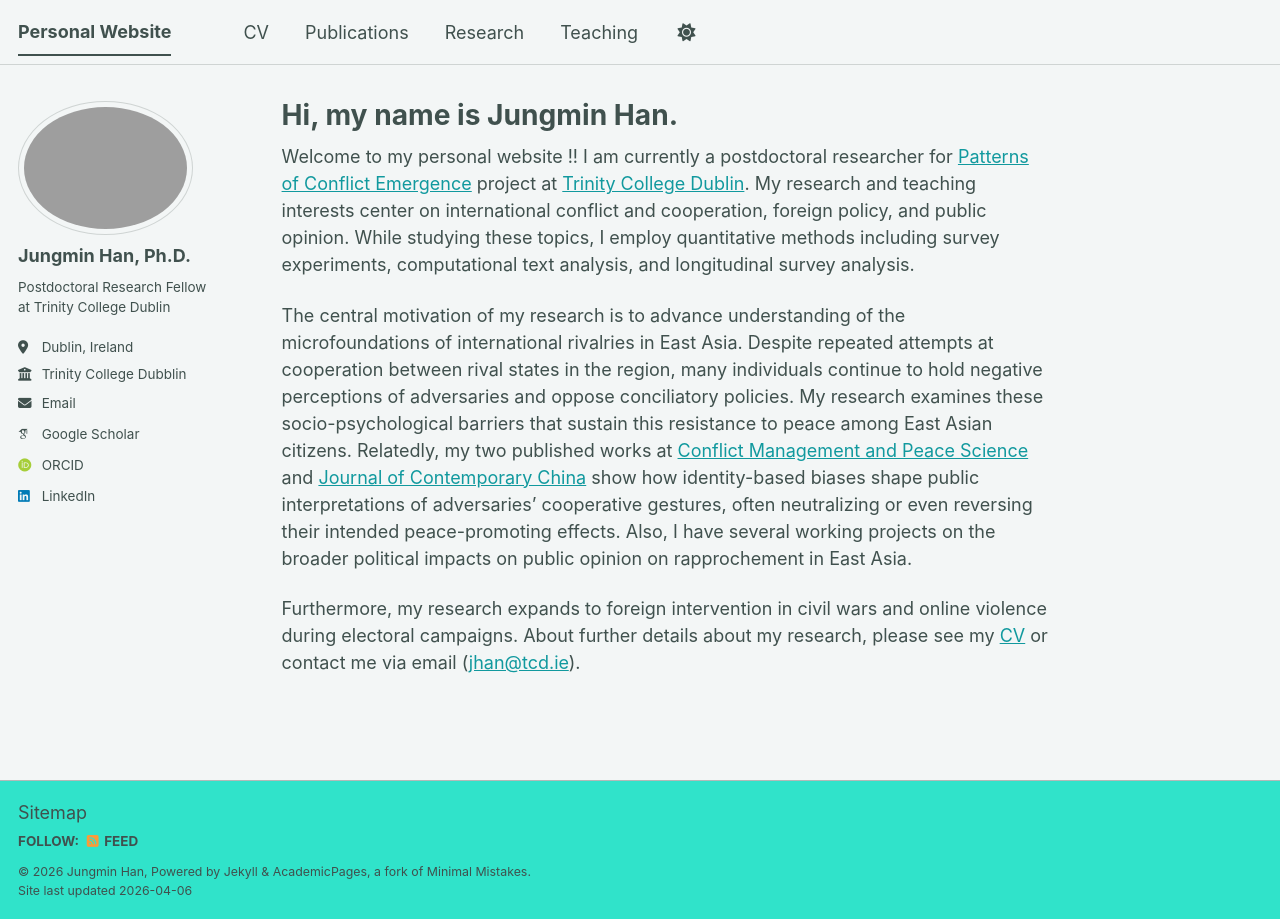
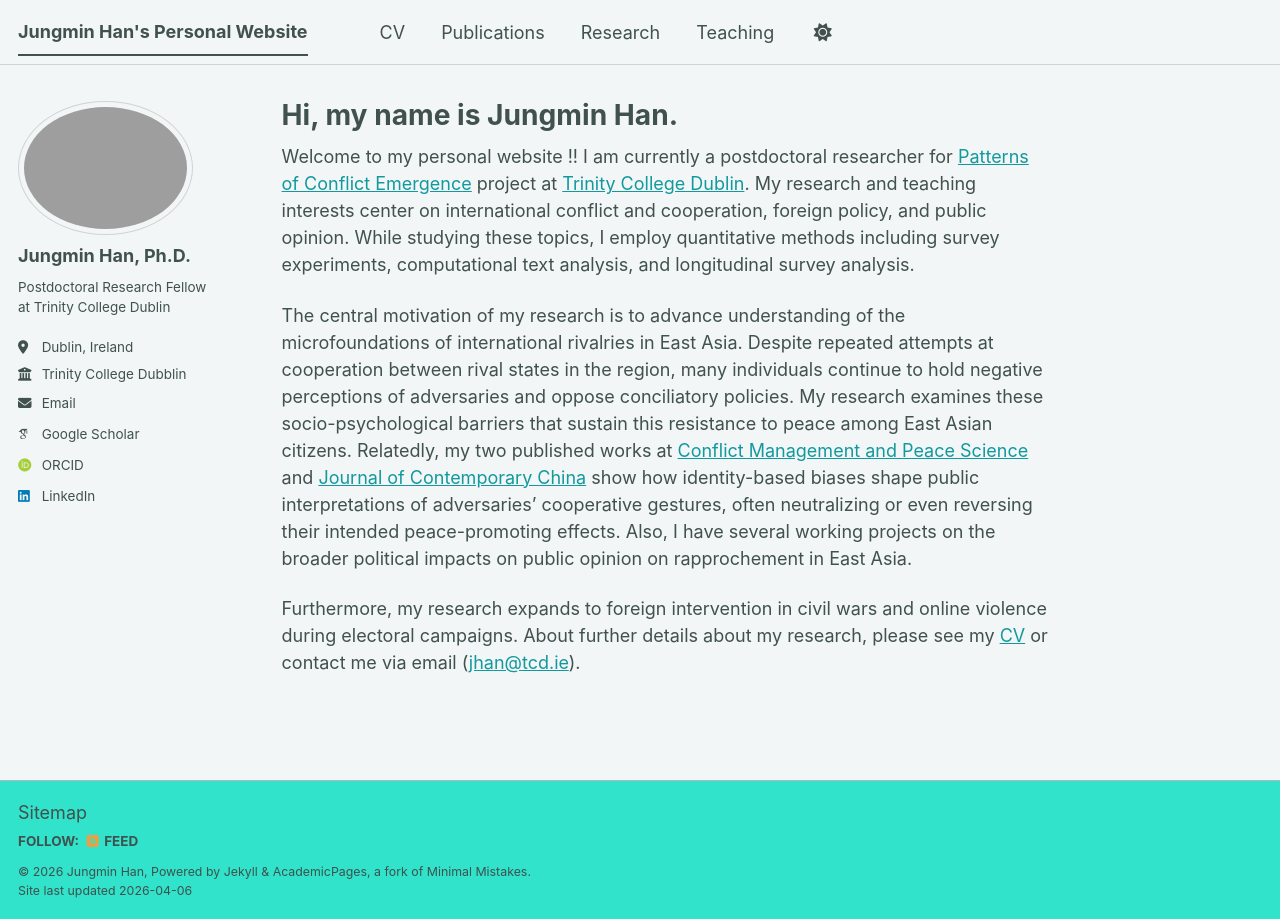
Before and after one commit to jungmin-lawrence-han/jungmin-lawrence-han.github.io, a Jekyll site: the page built from _pages/about.md, in a window 1280 px wide. Built offline with Jekyll 4.4.1, drawn with Linux system fonts in a browser that asks for light colours; some web fonts are replaced; a script bundle is joined from its source files by our own code; library files that are not in the unit come from our copies.

Commit message:
Update _config.yml

```diff
--- a/_config.yml
+++ b/_config.yml
@@ -9,7 +9,7 @@
 # Basic Site Settings
 locale                   : "en-US"
 site_theme               : "mint" # The available themes options are "default", "air", "sunrise", "mint", "dirt" and "contrast"
-title                    : "Personal Website"
+title                    : "Jungmin Han's Personal Website"
 title_separator          : "-"
 name                     : &name "Jungmin Han"
 description              : &description "Jungmin Han's academic portfolio"   # Update this with a general description of your site, this is the default if not overridden by a page
```
